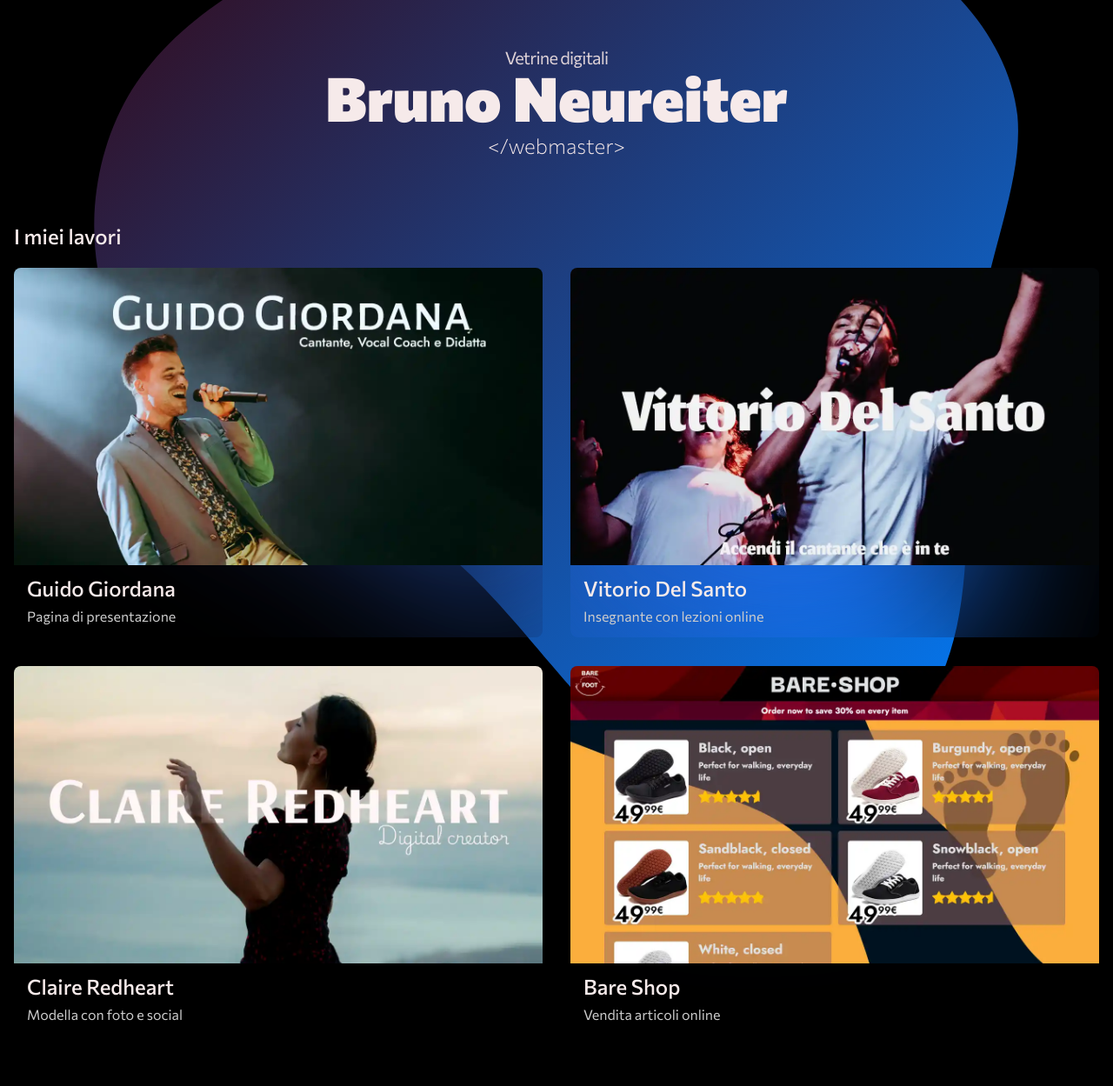
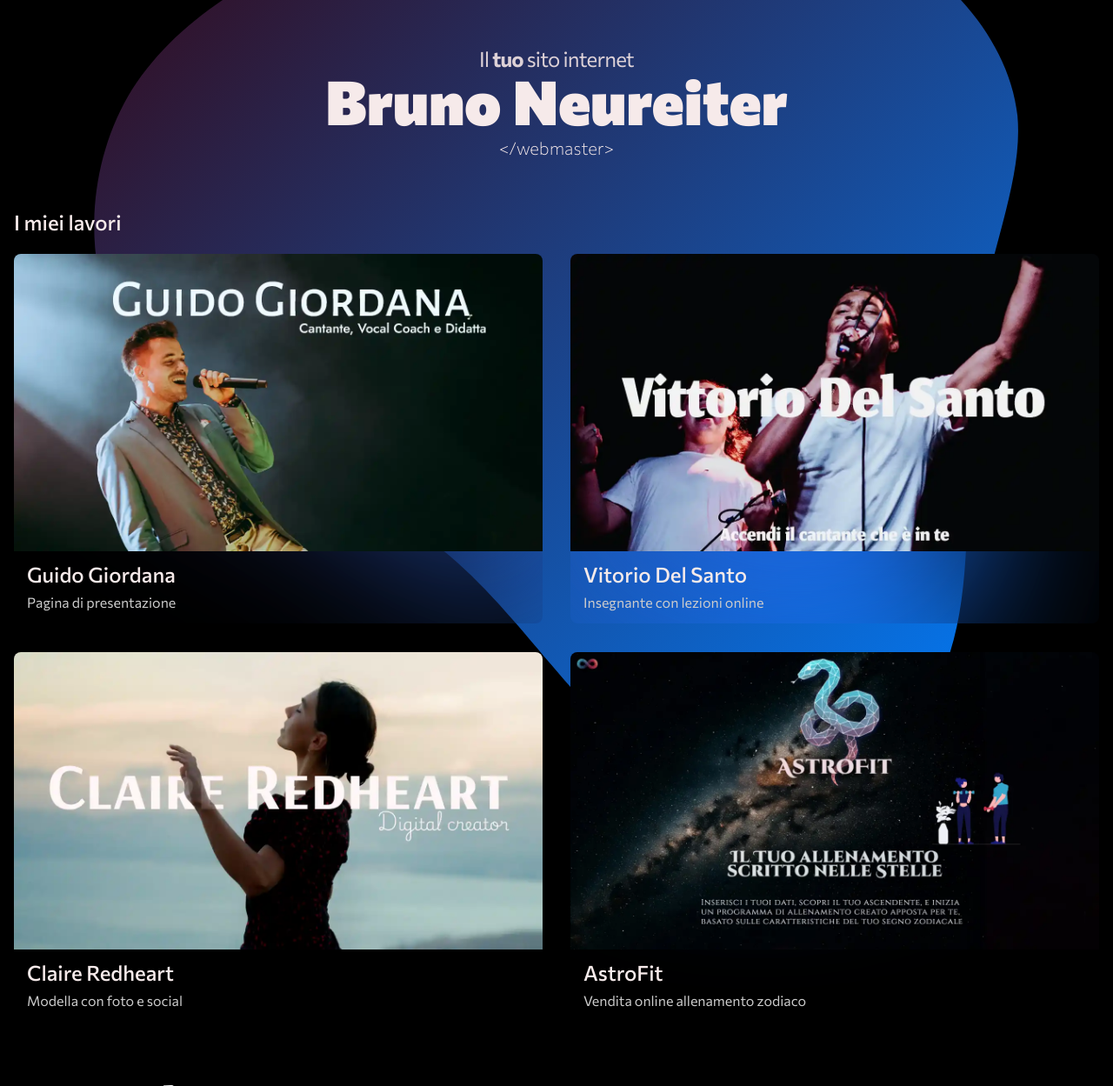
Before and after one commit to Sneffel/Bruno-Neureiter, a PHP site: page /web/ in a window 1280 px wide. Shown: the top 1249 px of the page at 87% size. Run offline with PHP 8.4, Linux system fonts and the light colour scheme; some libraries are stand-ins or nearby versions.

Commit message:
small revamp

```diff
--- a/css/home.css
+++ b/css/home.css
@@ -1,10 +1,12 @@
 * {
   box-sizing: border-box;
 }
+
 ::selection {
   background-color: #2d2d2d;
   color: #fff;
 }
+
 body {
   display: grid;
   place-items: center;
@@ -14,6 +16,7 @@ body {
 
 h1 {
   font-size: clamp(2rem, 5.5vw, 15rem);
+  margin-block: 1rem;
 }
 
 h1,
--- a/index.html
+++ b/index.html
@@ -11,6 +11,7 @@
     rel="stylesheet">
   <link rel="stylesheet" href="css/home.css">
 </head>
+
 <body style="height:100svh">
   <div class="cont">
     <a href="https://www.instagram.com/brunoneureiter/">
@@ -19,6 +20,9 @@
     <a href="https://www.youtube.com/c/BrunoNeureiter">
       <h1 data-value="youtube">youtube</h1>
     </a>
+    <a href="web/">
+      <h1 data-value="web">web</h1>
+    </a>
     <a href="work/">
       <h1 data-value="work">work</h1>
     </a>
@@ -26,4 +30,5 @@
 
   <script src="js/js2.js"></script>
 </body>
+
 </html>
--- a/web/index.html
+++ b/web/index.html
@@ -13,18 +13,19 @@
     <link rel="stylesheet" href="https://cdn.jsdelivr.net/npm/bootstrap-icons@1.11.3/font/bootstrap-icons.min.css"
         media="print" onload="this.media='all'">
 
-    <meta name="description" content="Webmaster, sviluppo siti web e grafica">
+    <meta name="description" content="Il TUO sito internet. Sviluppo siti su misura.">
     <meta property="og:description" content="Webmaster, sviluppo siti web e grafica">
     <meta name="twitter:description" content="Webmaster, sviluppo siti web e grafica">
     <meta name="keywords"
         content="Bruno Neureiter, webmaster, sviluppo web, ottimizzazione SEO, servizi web, vetrine digitali professionali">
-    <meta property="og:title" content="Bruno Neureiter - webmaster. Vetrine digitali professionali. Web Work Warehouse">
+    <meta property="og:title"
+        content="Bruno Neureiter - webmaster. Il TUO sito internet. Vetrine digitali professionali. Web Work Warehouse">
 
     <meta property="og:image" content="https://brunoneureiter.com/web/img/page-ss.webp">
     <meta property="og:url" content="https://brunoneureiter.com/web/">
     <meta property="og:type" content="website">
     <meta name="twitter:card" content="summary">
-    <meta name="twitter:title" content="Bruno Neureiter - Webmaster - Web Work Warehouse">
+    <meta name="twitter:title" content="Il TUO sito internet. Bruno Neureiter - Webmaster. Web Work Warehouse">
     <meta name="twitter:image" content="https://brunoneureiter.com/web/img/page-ss.webp">
 
 
@@ -48,15 +49,15 @@
 
     <header class="container text-center">
         <div class="heading">
-            <h3 style="color: var(--offwhite-90);letter-spacing:-.05rem;--delay:1.5"
-                class="fade-in commissioner-italic-title">Vetrine digitali
-            </h3>
+            <h2 style="color: var(--offwhite-90);letter-spacing:-.05rem;--delay:1.5"
+                class="fade-in commissioner-italic-title">Il <strong class="weight-palpita">tuo</strong> sito internet
+            </h2>
             <h1 class="commissioner-title fw-bold mt-2 mb-3 fade-in" style="--delay:.2">
                 Bruno Neureiter
             </h1>
-            <h2 id="webmaster" class="fade-in commissioner-small-title" style="--delay:.5">
+            <h3 id="webmaster" class="fade-in commissioner-small-title" style="--delay:.5">
                 &lt;/webmaster&gt;
-            </h2>
+            </h3>
         </div>
     </header>
     <div class="container mt-3">
@@ -120,17 +121,17 @@
 
         <div class="tile slideR" style="--delay:3.2">
             <div class="image-wrapper">
-                <img src="img/bareshop.webp" alt="Website Screenshot">
-                <a class="open-btn btn btn-dark" href="https://bareshoes.shop/">Apri</a>
+                <img src="img/zodiaco.webp" alt="Website Screenshot">
+                <a class="open-btn btn btn-dark" href="https://beta.zodiaco.fit">Apri</a>
             </div>
             <div class="content">
                 <div class="text">
 
-                    <h2>Bare Shop</h2>
-                    <p>Vendita articoli online</p>
+                    <h2>AstroFit</h2>
+                    <p>Vendita online allenamento zodiaco</p>
 
                 </div>
-                <div class="mobile-open"> <a class="open-btn btn btn-dark" href="https://bareshoes.shop/"><i
+                <div class="mobile-open"> <a class="open-btn btn btn-dark" href="https://beta.zodiaco.fit/"><i
                             class="bi bi-box-arrow-up-right"></i></a>
                 </div>
             </div>
@@ -314,11 +315,11 @@
                     fill="none" stroke="#555" stroke-linecap="round" stroke-width="2" />
             </g>
         </svg>
-            <div class="container">
-                <button class="contact-button">
-                    Contattami
-                </button>
-            </div>
+        <div class="container">
+            <button class="contact-button">
+                Contattami
+            </button>
+        </div>
 
     </footer>
 
--- a/web/style.css
+++ b/web/style.css
@@ -47,6 +47,30 @@ input::selection,
 textarea::selection {
     color: #2d2d2d;
     background-color: var(--offwhite-50)
+}
+
+strong {
+    font-weight: 650;
+}
+
+@keyframes weightPulse {
+
+    70%,
+    0% {
+        font-weight: normal;
+    }
+
+    80% {
+        font-weight: 800;
+    }
+
+    100% {
+        font-weight: 650;
+    }
+}
+
+.weight-palpita {
+    animation: weightPulse 3s ease-in-out forwards;
 }
 
 .container {
@@ -754,7 +778,7 @@ p {
 }
 
 .heading h2 {
-    margin-bottom: 1.5rem
+    margin-bottom: .5rem
 }
 
 @media (max-width:768px) {
@@ -780,6 +804,10 @@ p {
         display: flex;
         flex-wrap: wrap;
         gap: 1rem;
+    }
+
+    #webmaster {
+        margin-bottom: 0;
     }
 }
 
@@ -1127,7 +1155,7 @@ input[type=checkbox] {
     background-repeat: no-repeat;
     background-position: 50% 50%;
     flex-direction: column;
-gap: 5rem;
+    gap: 5rem;
 }
 
 #contactstuff .container {
```
Also changed, not shown: work/index.html (+8 -6 lines), web/img/Conversion Archives/darlla.png (deleted), web/img/zodiaco.webp (added), 1 other file.
